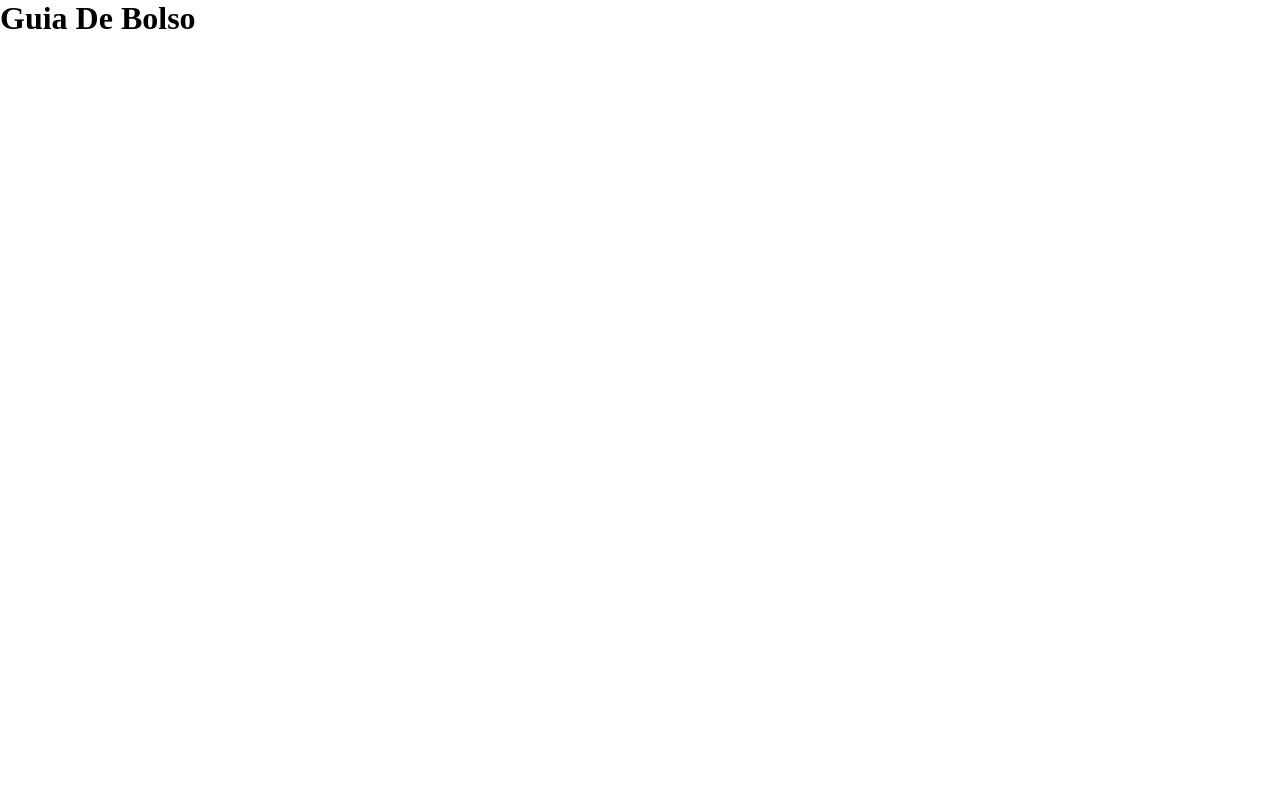
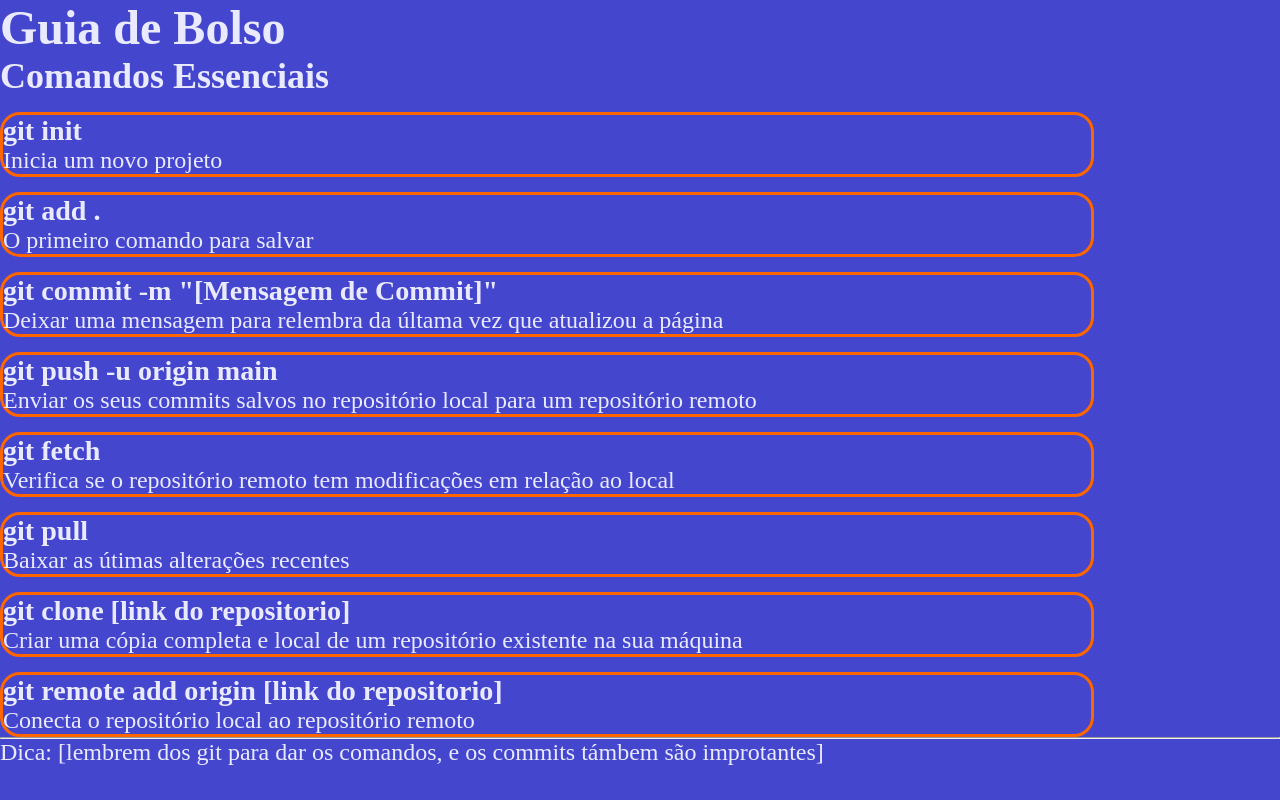
Before and after one commit to luanafelicidadesantos/guia, a plain HTML site: page index.html in a window 1280 px wide. Drawn offline with Linux system fonts and the light colour scheme.

Commit message:
primeiros passos

```diff
--- a/index.html
+++ b/index.html
@@ -6,7 +6,60 @@
 </head>
 
 <body>
-    <h1>Guia De Bolso</h1>
+    <header>
+      <h1>Guia de Bolso</h1>
+    </header>
+
+    <main>
+      <h2>Comandos Essenciais</h2>
+
+      <section class="grupoComandos">
+        <div class="cartaoComando">
+          <h3>git init</h3>
+          <p>Inicia um novo projeto</p>
+        </div>
+
+        <div class="cartaoComando">
+          <h3>git add .</h3>
+          <p>O primeiro comando para salvar</p>
+        </div>
+
+        <div class="cartaoComando">
+          <h3>git commit -m "[Mensagem de Commit]"</h3>
+          <p>Deixar uma mensagem para relembra da últama vez que atualizou a página</p>
+        </div>
+
+        <div class="cartaoComando">
+          <h3>git push -u origin main</h3>
+          <p>Enviar os seus commits salvos no repositório local para um repositório remoto</p>
+        </div>
+
+        <div class="cartaoComando">
+          <h3>git fetch</h3>
+          <p>Verifica se o repositório remoto tem modificações em relação ao local</p>
+        </div>
+
+        <div class="cartaoComando">
+          <h3>git pull</h3>
+          <p>Baixar as útimas alterações recentes</p>
+        </div>
+
+        <div class="cartaoComando">
+          <h3>git clone [link do repositorio]</h3>
+          <p>Criar uma cópia completa e local de um repositório existente na sua máquina</p>
+        </div>
+
+        <div class="cartaoComando">
+          <h3>git remote add origin [link do repositorio]</h3>
+          <p>Conecta o repositório local ao repositório remoto</p>
+        </div>
+      </section>
+    </main>
+
+    <footer>
+      <hr />
+      <p>Dica: [lembrem dos git para dar os comandos, e os commits támbem são improtantes]</p>
+    </footer>
 </body>
 
 </html>
--- a/style.css
+++ b/style.css
@@ -1,5 +1,78 @@
-* {
-    margin: 0px;
-    padding: 0px;
-    box-sizing: border-box;
+*{
+   margin: 0;
+   padding: 0
+   ;
 }
+
+body {
+  background-color: #4446ce;
+  color: #eaeaff;
+  font-family: monopace;
+  font-size: x-large;
+}
+
+main {
+  display: flex;
+  flex-direction: column;
+  gap: 15px;
+}
+
+.grupoComandos {
+  display: flex;
+  flex-direction: column;
+  gap: 15px;
+}
+
+.cartaoComandos {
+  border: 3px solid #00ff;
+  border-radius: 20px;
+  width: 85vw;
+  height: 20vh;
+}
+
+/* Tablet */
+@media screen and (min-width: 768px) {
+   .grupoComandos {
+     flex-direction: row;
+     flex-wrap: wrap;
+   }
+
+     .cartaoComando {
+      border: 3px solid black;
+      border-radius: 20px;
+      flex-direction: column;
+      width: 85vw;
+
+    }
+}
+
+    /* Celular */
+@media screen and (max-width: 600px) {
+    .grupoComandos {
+     flex-direction: row;
+     flex-wrap: wrap;
+
+   }
+
+    .cartaoComando {
+      border: 3px solid black;
+      border-radius: 20px;
+      width: 85vw;
+      flex-direction: column;
+}
+}
+
+    /* computador */
+@media screen and (min-width: 1025px) {
+    .grupoComandos {
+     flex-direction: row;
+     flex-wrap: wrap;
+   }
+
+    .cartaoComando {
+      border: 3px solid #ff6600;
+      border-radius: 20px;
+      width: 85vw;
+      flex-direction: column;
+    }
+}
```
